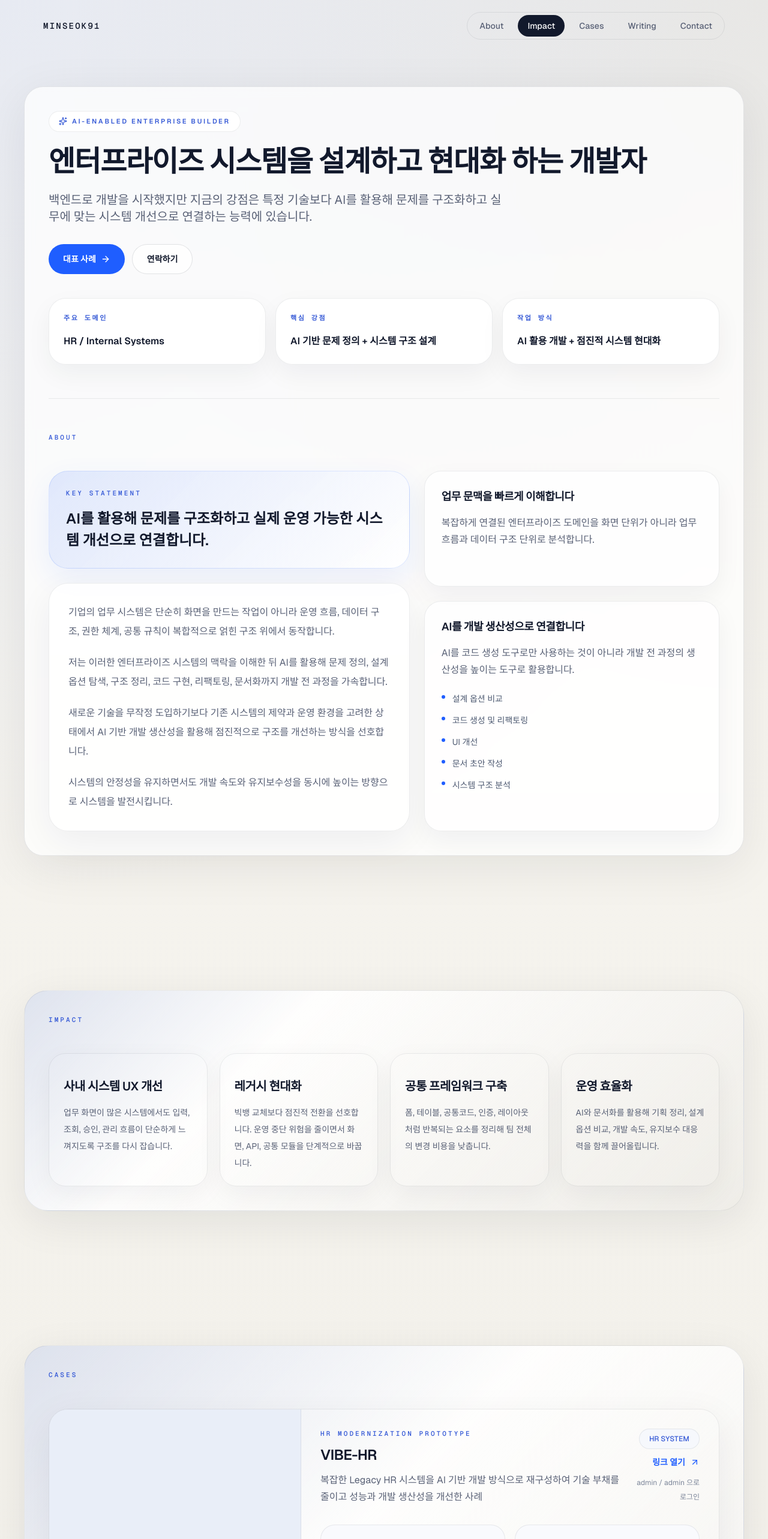
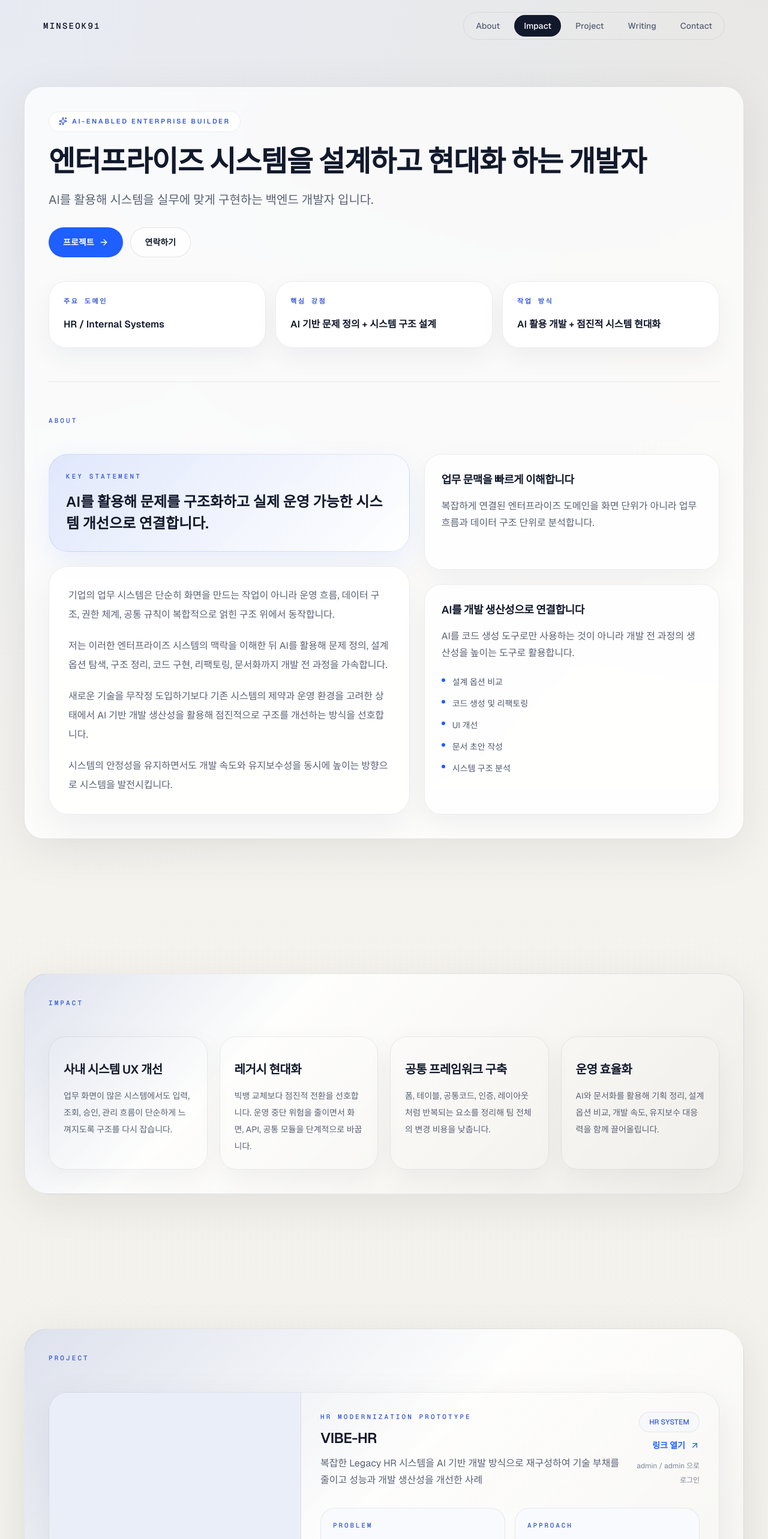
Before and after one commit to qoxmfaktmxj/landing, a Next.js app: page / in a window 1280 px wide. Shown: the top 2566 px of the page at 60% size. Built offline with nearby package versions, Linux system fonts and the light colour scheme; a web font is replaced by a local one.

Commit message:
글 변경 푸시

```diff
--- a/src/components/sections/HeroSection.tsx
+++ b/src/components/sections/HeroSection.tsx
@@ -79,9 +79,7 @@ export default function HeroSection() {
           </h1>
 
           <p className="mt-6 max-w-3xl text-lg leading-8 text-[#596176] md:text-xl">
-            백엔드로 개발을 시작했지만 지금의 강점은 특정 기술보다 AI를 활용해
-            문제를 구조화하고 실무에 맞는 시스템 개선으로 연결하는 능력에
-            있습니다.
+            AI를 활용해 시스템을 실무에 맞게 구현하는 백엔드 개발자 입니다.
           </p>
 
           <div className="mt-8 flex flex-col gap-3 sm:flex-row">
@@ -89,7 +87,7 @@ export default function HeroSection() {
               onClick={() => scrollToSection("projects")}
               className="inline-flex items-center justify-center gap-2 rounded-full bg-[#1F5EFF] px-6 py-3.5 text-sm font-semibold text-white transition hover:bg-[#194AC4]"
             >
-              대표 사례
+              프로젝트
               <ArrowRight className="h-4 w-4" />
             </button>
             <button
--- a/src/components/sections/ProjectsSection.tsx
+++ b/src/components/sections/ProjectsSection.tsx
@@ -10,7 +10,7 @@ export default function ProjectsSection() {
       <SectionFrame>
         <ScrollReveal>
           <SectionHeader
-            eyebrow="Cases"
+            eyebrow="Project"
             title=""
             description=""
           />
--- a/src/data/siteContent.ts
+++ b/src/data/siteContent.ts
@@ -1,7 +1,7 @@
 export const navItems = [
   { label: "About", href: "#about" },
   { label: "Impact", href: "#impact" },
-  { label: "Cases", href: "#projects" },
+  { label: "Project", href: "#projects" },
   { label: "Writing", href: "#writing" },
   { label: "Contact", href: "#contact" },
 ];
```
